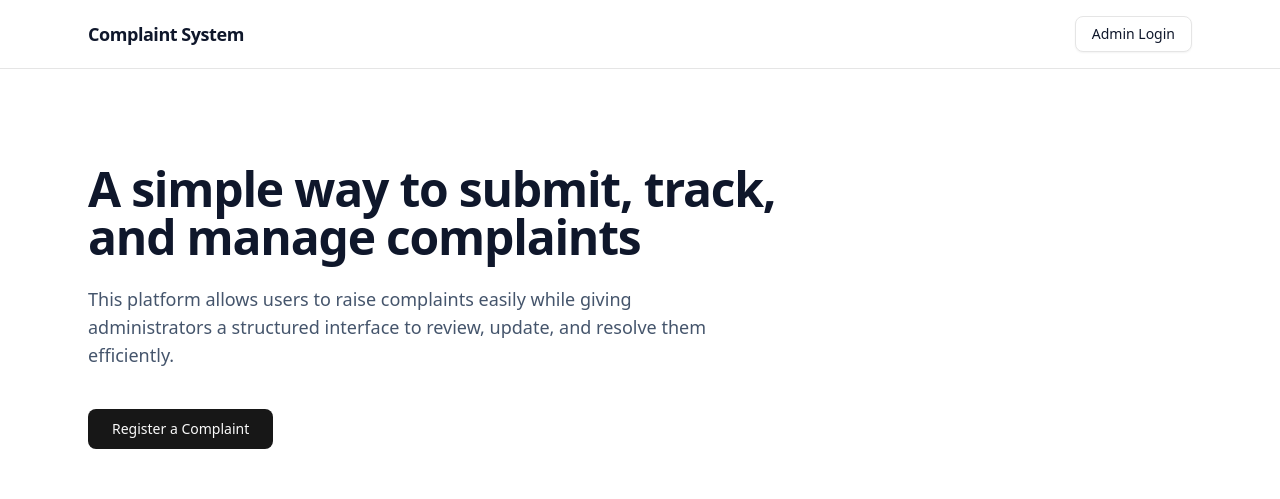
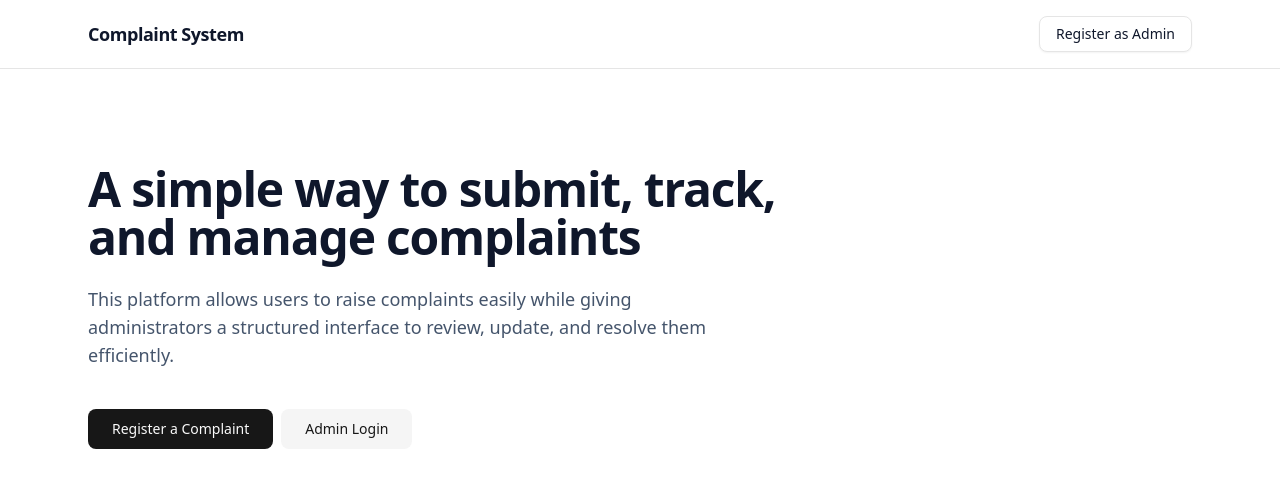
Before and after one commit to mrhat05/Complaint-Register, a Next.js app: page / in a window 1280 px wide. Shown: the top 499 px of the page. Built offline with nearby package versions, Linux system fonts and the light colour scheme.

Commit message:
fix: update admin navigation links for clarity and functionality

```diff
--- a/app/page.tsx
+++ b/app/page.tsx
@@ -12,8 +12,8 @@ export default function HomePage() {
           </h1>
 
           <nav className="flex gap-4">
-            <Link href="/admin/login">
-              <Button variant="outline" className="cursor-pointer">Admin Login</Button>
+            <Link href="/admin/register">
+              <Button variant="outline" className="cursor-pointer">Register as Admin</Button>
             </Link>
           </nav>
         </div>
@@ -32,9 +32,12 @@ export default function HomePage() {
         </p>
 
         <div className="mt-10 flex gap-4">
-          <div>
+          <div className="flex gap-2">
             <Link href="/complaint/register">
               <Button size="lg" className="cursor-pointer">Register a Complaint</Button>
+            </Link>
+            <Link href="/admin/login">
+              <Button variant={"secondary"} size="lg" className="cursor-pointer">Admin Login</Button>
             </Link>
           </div>
         </div>
```
